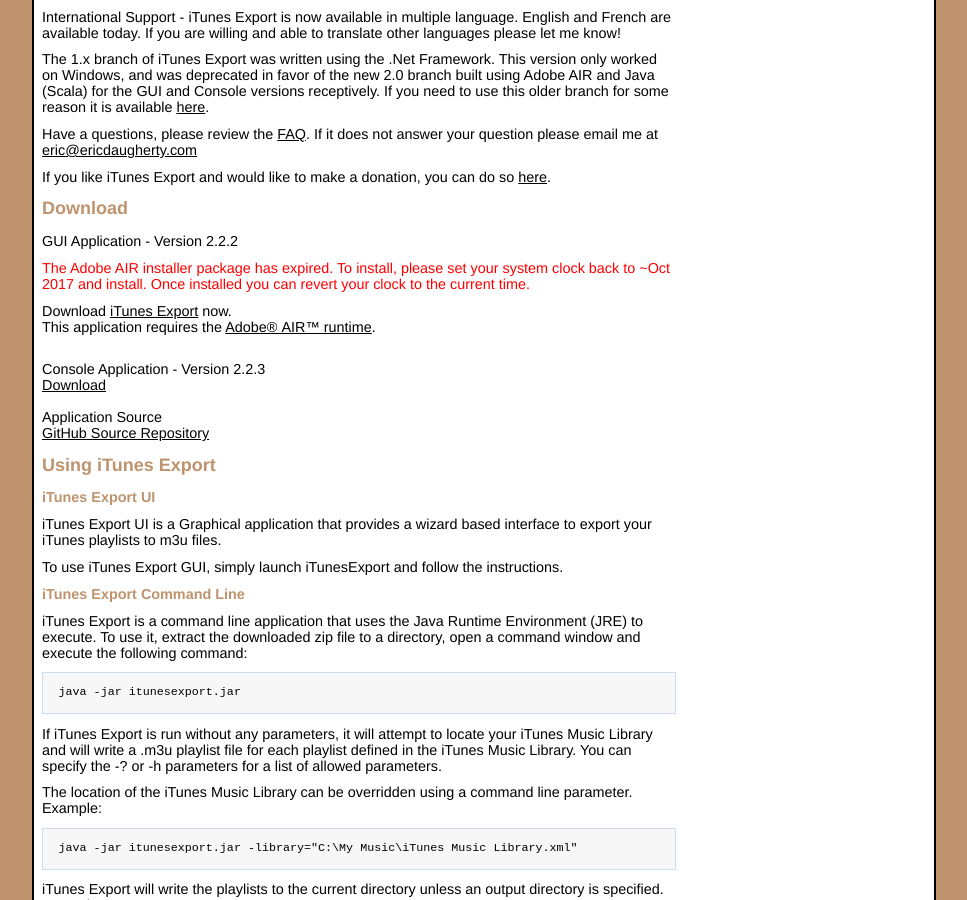
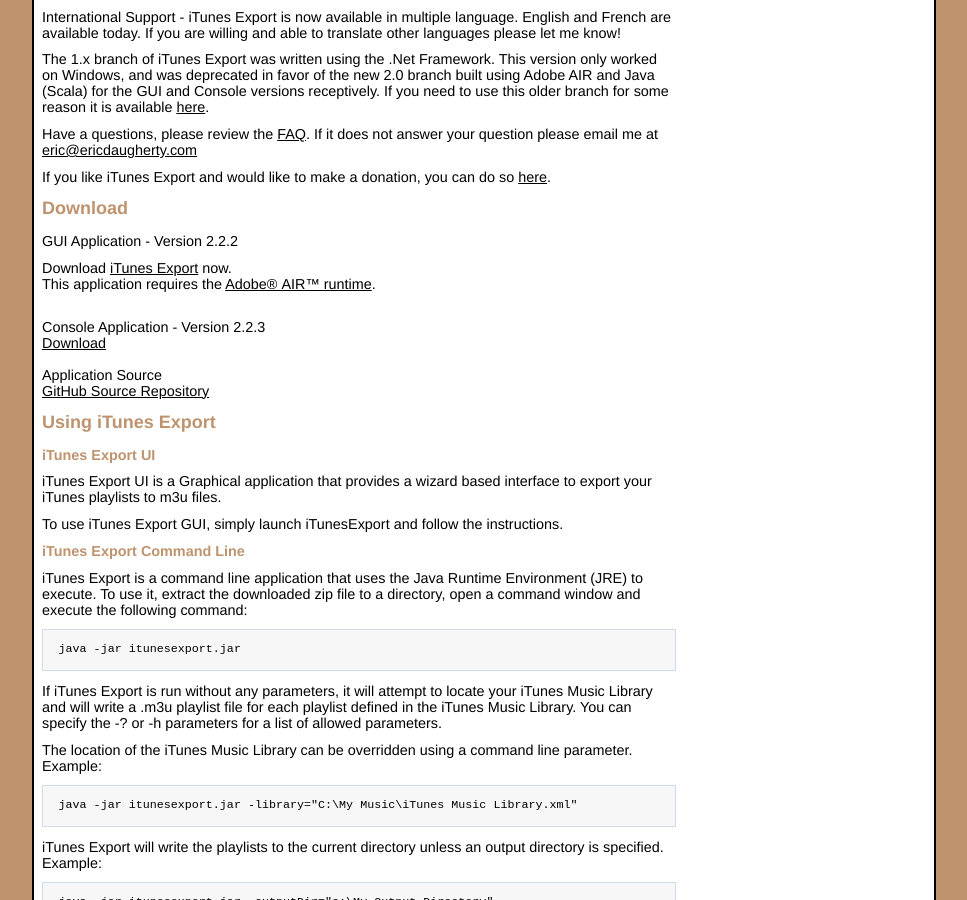
Before and after one commit to ericdaugherty/ericdaugherty.github.io, a Jekyll site: the page built from dev/itunesexport/index.html, in a window 1280 px wide and 900 px high, scrolled down 671 px. Shown: the whole window, without its empty margins (156-1123 px from the left). Built offline with Jekyll 4.4.1, drawn with Linux system fonts in a browser that asks for light colours.

Commit message:
Removed installer date instructions

```diff
--- a/dev/itunesexport/index.html
+++ b/dev/itunesexport/index.html
@@ -70,10 +70,6 @@
   <p>
     GUI Application - Version 2.2.2
     <br />
-  <p style="color:Red;">
-    The Adobe AIR installer package has expired. To install, please set your system clock back to ~Oct 2017 and install.
-    Once installed you can revert your clock to the current time.
-  </p>
   <p>
     Download <a href="iTunesExport-2.2.2.air">iTunes Export</a> now.<br />
     This application requires the <a href="https://airsdk.harman.com/runtime">Adobe&#174;&nbsp;AIR&#8482; runtime</a>.
```
